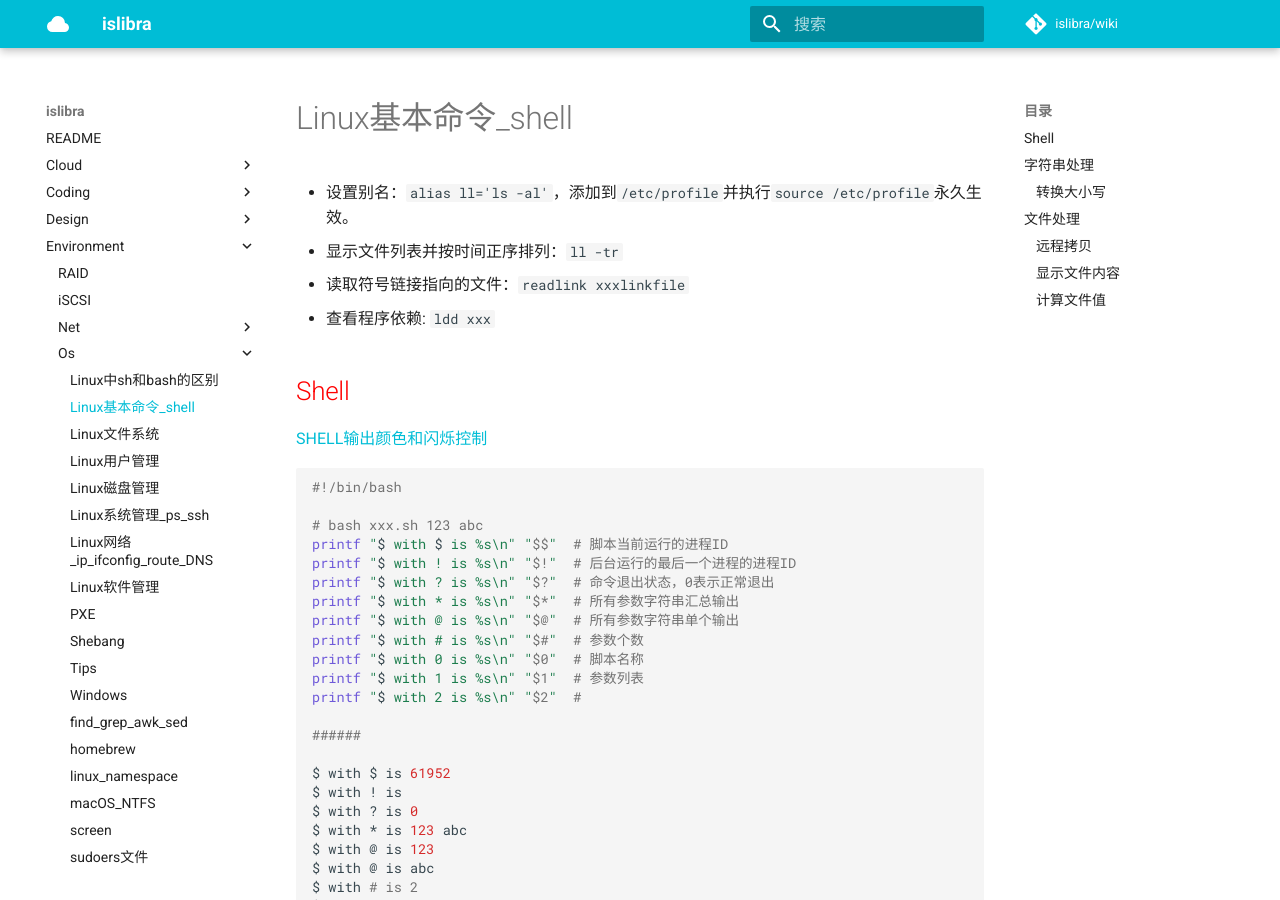
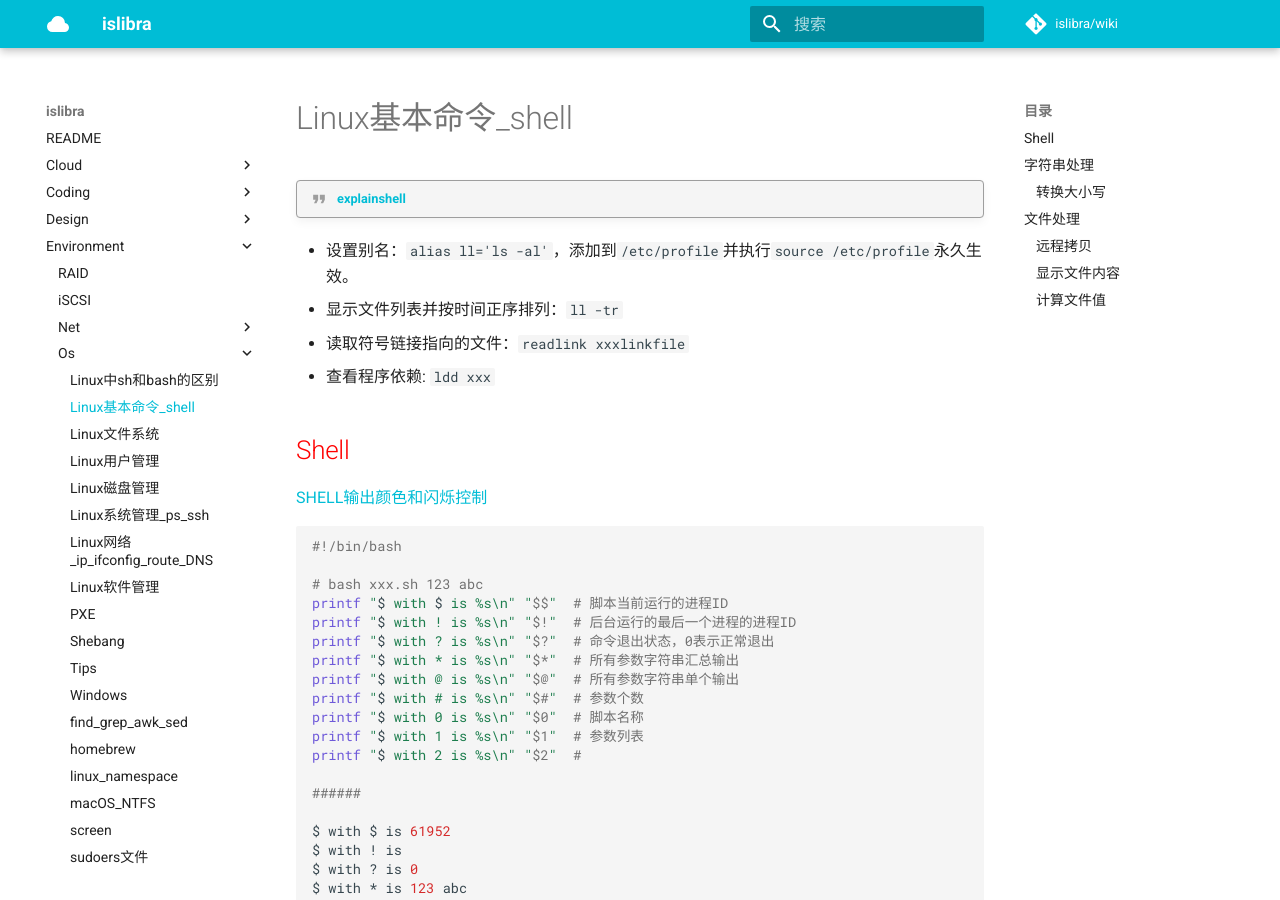
Before and after one commit to islibra/wiki, an MkDocs documentation site: the page built from docs/environment/os/Linux基本命令_shell.md, in a window 1280 px wide and 900 px high. Built offline with MkDocs 1.6.1 and Material for MkDocs 9.7.7, drawn with Linux system fonts in a browser that asks for light colours; comment, search, counter and statistics services are not loaded.

Commit message:
Update Linux基本命令_shell.md

```diff
--- a/docs/environment/os/Linux基本命令_shell.md
+++ b/docs/environment/os/Linux基本命令_shell.md
@@ -1,4 +1,6 @@
 # Linux基本命令_shell
+
+!!! quote "[explainshell](https://explainshell.com/)"
 
 - 设置别名：`alias ll='ls -al'`，添加到`/etc/profile`并执行`source /etc/profile`永久生效。
 - 显示文件列表并按时间正序排列：`ll -tr`
```
